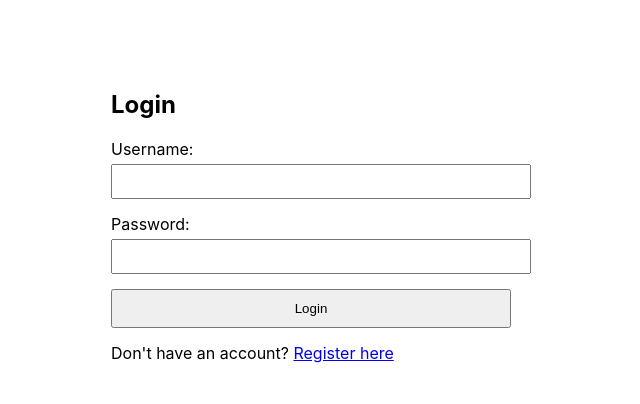
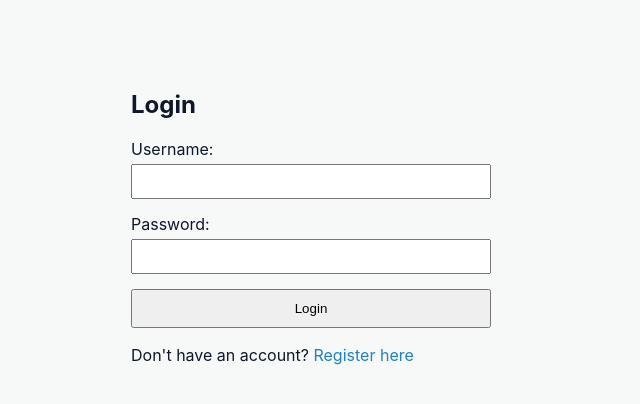
Before and after one commit to aehng/Group-Sync, a React (Create React App) app in the folder groupsync-frontend/: page /login in a window 1280 px wide. Shown: the top 404 px of the page, without its empty margins (329-969 px from the left). Built offline with nearby package versions, Linux system fonts and the light colour scheme.

Commit message:
Added system system styles

```diff
--- a/groupsync-frontend/src/index.js
+++ b/groupsync-frontend/src/index.js
@@ -3,6 +3,10 @@ import ReactDOM from 'react-dom/client';
 import './index.css';
 import App from './App';
 import reportWebVitals from './reportWebVitals';
+import "./styles/theme.css";
+import "./styles/base.css";
+import "./styles/components.css";
+
 
 const root = ReactDOM.createRoot(document.getElementById('root'));
 root.render(
--- /dev/null
+++ b/groupsync-frontend/src/styles/base.css
@@ -0,0 +1,34 @@
+* {
+  box-sizing: border-box;
+}
+
+html, body, #root {
+  height: 100%;
+}
+
+body {
+  margin: 0;
+  font-family: var(--font-body);
+  background-color: var(--color-bg);
+  color: var(--color-text);
+}
+
+h1, h2, h3, h4 {
+  font-family: var(--font-heading);
+  font-weight: 700;
+}
+
+p {
+  line-height: 1.6;
+}
+
+a {
+  color: var(--color-primary);
+  text-decoration: none;
+}
+
+.container {
+  max-width: 1100px;
+  margin: 0 auto;
+  padding: 16px;
+}
--- /dev/null
+++ b/groupsync-frontend/src/styles/components.css
@@ -0,0 +1,87 @@
+/* ================================
+   Buttons
+   ================================ */
+
+.btn {
+  display: inline-flex;
+  align-items: center;
+  justify-content: center;
+  gap: 8px;
+
+  padding: 10px 16px;
+  border-radius: var(--radius-md);
+  border: 1px solid transparent;
+
+  font-family: var(--font-body);
+  font-weight: 600;
+
+  cursor: pointer;
+  transition: transform 0.05s ease, opacity 0.15s ease, box-shadow 0.15s ease;
+}
+
+.btn:active {
+  transform: translateY(1px);
+}
+
+.btn:disabled {
+  opacity: 0.5;
+  cursor: not-allowed;
+}
+
+/* Primary */
+.btn-primary {
+  background-color: var(--color-primary);
+  color: #fff;
+  box-shadow: var(--shadow-sm);
+}
+
+.btn-primary:hover {
+  opacity: 0.9;
+}
+
+/* Secondary */
+.btn-secondary {
+  background-color: var(--color-secondary);
+  color: #0f172a;
+}
+
+.btn-secondary:hover {
+  opacity: 0.9;
+}
+
+/* Danger */
+.btn-danger {
+  background-color: var(--color-error);
+  color: #fff;
+}
+
+.btn-danger:hover {
+  opacity: 0.9;
+}
+
+/* ================================
+   Inputs
+   ================================ */
+
+.input {
+  width: 100%;
+  padding: 10px 12px;
+
+  border-radius: var(--radius-md);
+  border: 1px solid var(--color-border);
+
+  font-family: var(--font-body);
+  background-color: var(--color-surface);
+  color: var(--color-text);
+
+  outline: none;
+}
+
+.input::placeholder {
+  color: var(--color-muted);
+}
+
+.input:focus {
+  border-color: var(--color-primary);
+  box-shadow: var(--ring);
+}
--- /dev/null
+++ b/groupsync-frontend/src/styles/theme.css
@@ -0,0 +1,45 @@
+/* ================================
+   GroupSync Design System
+   ================================ */
+
+:root {
+  /* ===== Fonts ===== */
+  /* San Francisco stack (Apple system font) */
+  --font-body: -apple-system, BlinkMacSystemFont, "SF Pro Text",
+               "SF Pro Display", "Segoe UI", Roboto, Helvetica, Arial, sans-serif;
+
+  --font-heading: -apple-system, BlinkMacSystemFont, "SF Pro Display",
+                  "SF Pro Text", "Segoe UI", Roboto, Helvetica, Arial, sans-serif;
+
+  /* ===== Core Colors ===== */
+  --color-bg: #F7F9F9;        /* Bright Snow */
+  --color-surface: #FFFFFF;
+  --color-text: #0f172a;
+  --color-muted: #64748b;
+
+  /* ===== Brand Palette ===== */
+  --color-primary: #2081C3;   /* Steel Blue */
+  --color-secondary: #63D2FF; /* Frozen Lake */
+  --color-accent: #78D5D7;    /* Pearl Aqua */
+
+  /* ===== Status Colors ===== */
+  --color-success: #5CB85C;
+  --color-error: #FF2C2C;
+  --color-warning: #F59E0B;
+
+  /* ===== Supporting Colors ===== */
+  --color-soft: #BED8D4;      /* Ash Grey */
+  --color-border: #E2E8F0;
+
+  /* ===== Radius ===== */
+  --radius-sm: 6px;
+  --radius-md: 10px;
+  --radius-lg: 14px;
+
+  /* ===== Shadows ===== */
+  --shadow-sm: 0 1px 2px rgba(0, 0, 0, 0.05);
+  --shadow-md: 0 6px 18px rgba(0, 0, 0, 0.12);
+
+  /* ===== Focus Ring ===== */
+  --ring: 0 0 0 3px rgba(32, 129, 195, 0.25);
+}
```
Also changed, not shown: 1 other file (tests, documents, lock files or other folders).
